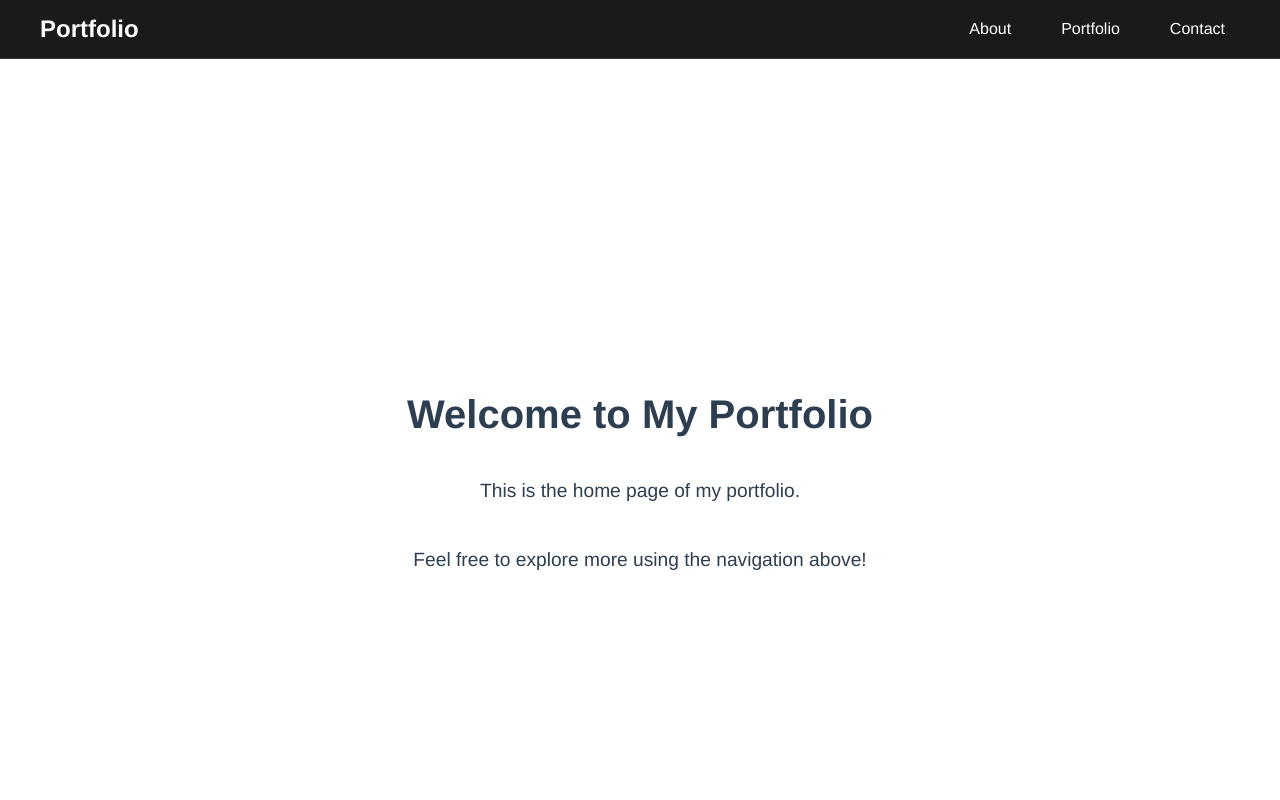
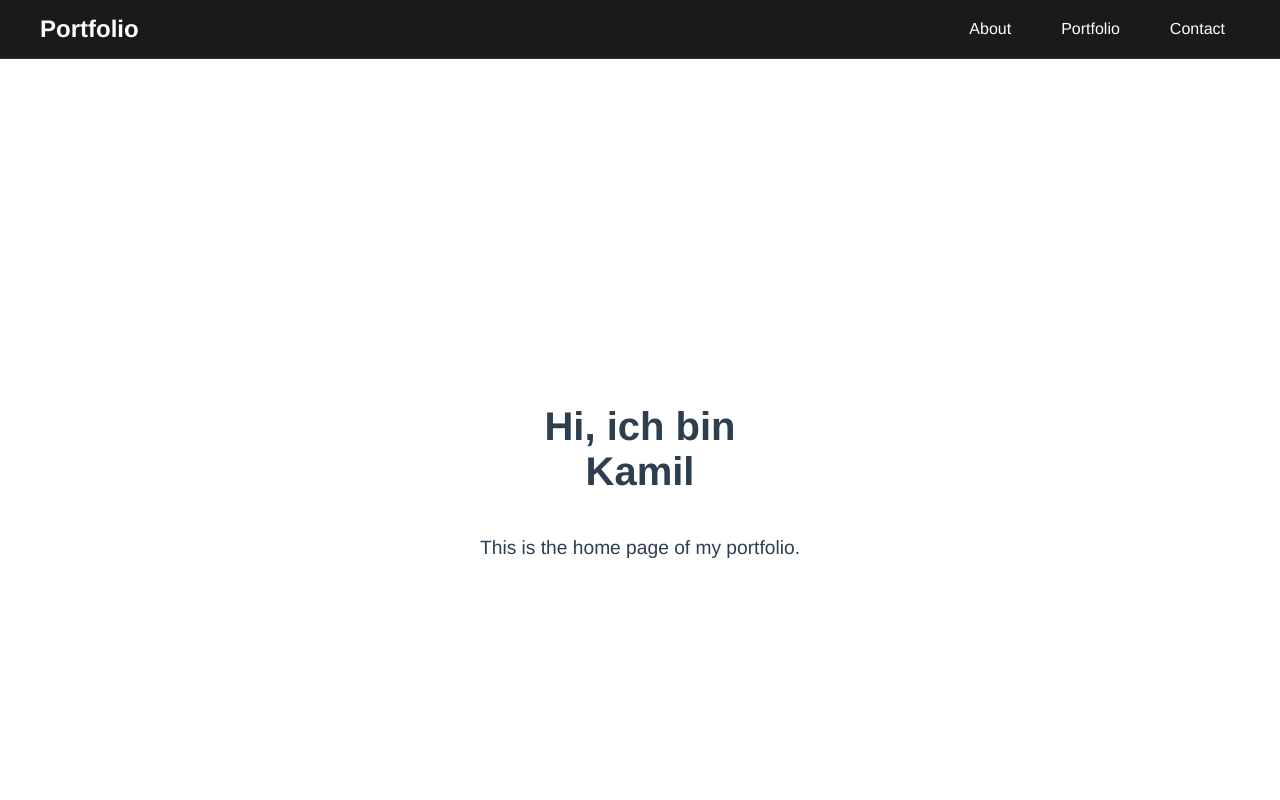
Before and after one commit to Kamil496/kamil-smolinski, a Vue app: page / in a window 1280 px wide. Shown: the top 800 px of the page. Built offline with nearby package versions, Linux system fonts and the light colour scheme.

Commit message:
feature/OnePager
added information

```diff
--- a/src/components/views/Home.vue
+++ b/src/components/views/Home.vue
@@ -3,9 +3,8 @@
 <template>
   <div id="home" class="home">
     <div class="section">
-      <h1>Welcome to My Portfolio</h1>
+      <h1>Hi, ich bin <br>Kamil</h1>
       <p>This is the home page of my portfolio.</p>
-      <p>Feel free to explore more using the navigation above!</p>
     </div>
   </div>
 </template>
```
